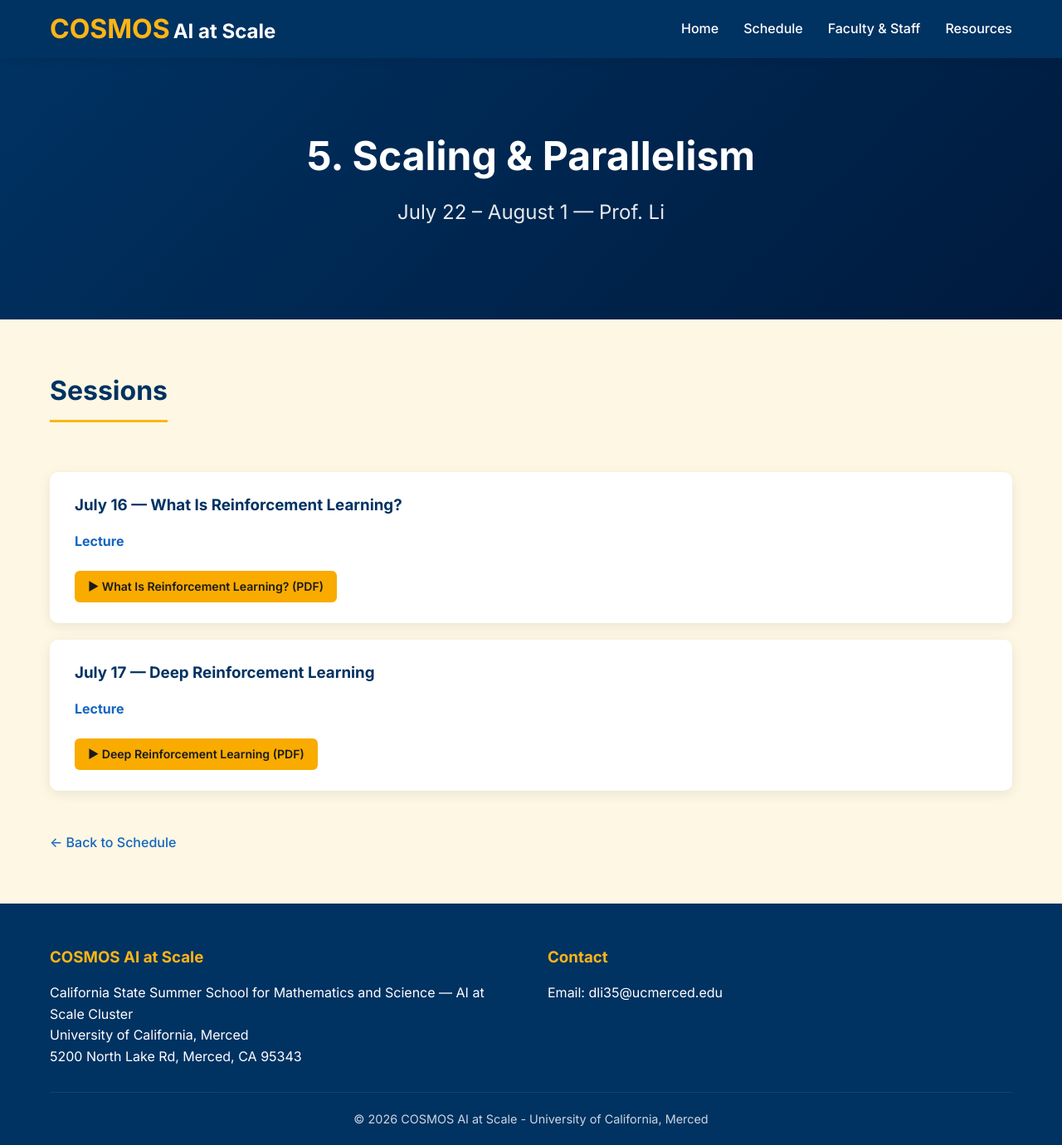
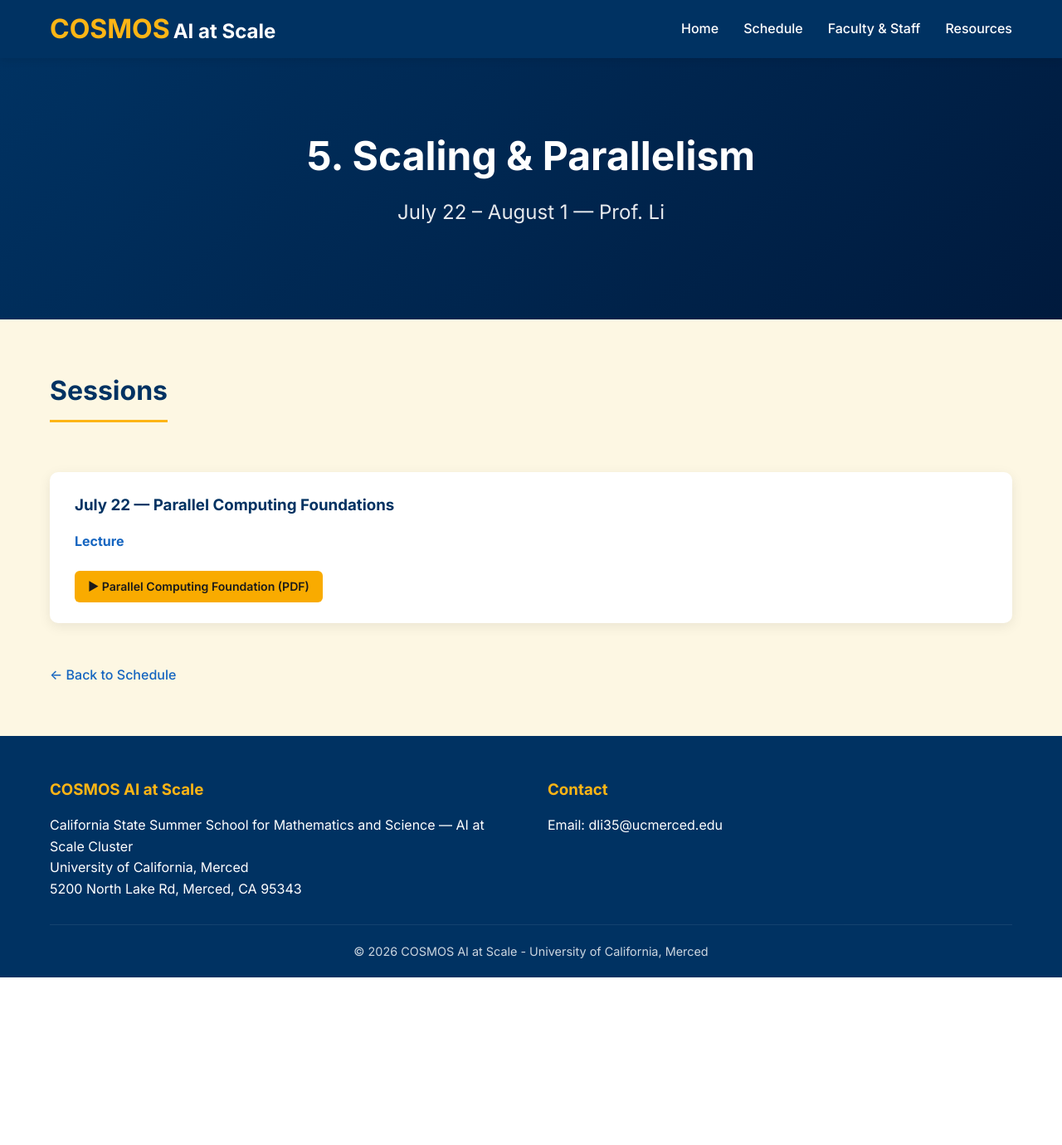
Before and after one commit to cosmos-ai-ucm/cosmos-ai-ucm.github.io, a Jekyll site: the page built from modules/scaling-parallelism.html, in a window 1280 px wide and 1380 px high. Shown: the whole window at 83% size. Built offline with Jekyll 4.4.1, drawn with Linux system fonts in a browser that asks for light colours.

Commit message:
Update session details for Parallel Computing

```diff
--- a/modules/scaling-parallelism.html
+++ b/modules/scaling-parallelism.html
@@ -16,26 +16,14 @@ title: Scaling & Parallelism
 
     <div class="activity-list">
 
-      <!-- July 16 -->
+      <!-- July 22 -->
       <div class="activity-item">
-        <h3>July 16 &mdash; What Is Reinforcement Learning?</h3>
+        <h3>July 22 &mdash; Parallel Computing Foundations</h3>
 
         <h4 style="margin-top:16px;color:var(--accent-color);">Lecture</h4>
         <p style="margin-top:10px;">
-          <a class="colab-link" href="/modules/WhatIsRL.pdf" target="_blank" rel="noopener">
-            &#9654; What Is Reinforcement Learning? (PDF)
-          </a>
-        </p>
-      </div>
-
-      <!-- July 17 -->
-      <div class="activity-item">
-        <h3>July 17 &mdash; Deep Reinforcement Learning</h3>
-
-        <h4 style="margin-top:16px;color:var(--accent-color);">Lecture</h4>
-        <p style="margin-top:10px;">
-          <a class="colab-link" href="/modules/DeepRL.pdf" target="_blank" rel="noopener">
-            &#9654; Deep Reinforcement Learning (PDF)
+          <a class="colab-link" href="/modules/ParallelComputeFoundations.pdf" target="_blank" rel="noopener">
+            &#9654; Parallel Computing Foundation (PDF)
           </a>
         </p>
       </div>
```
